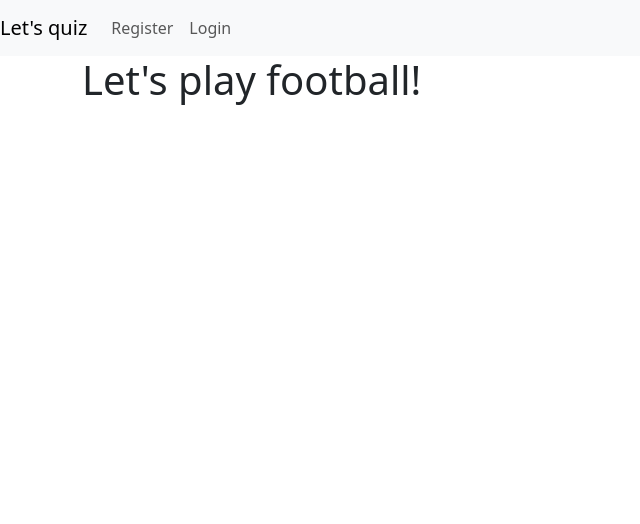
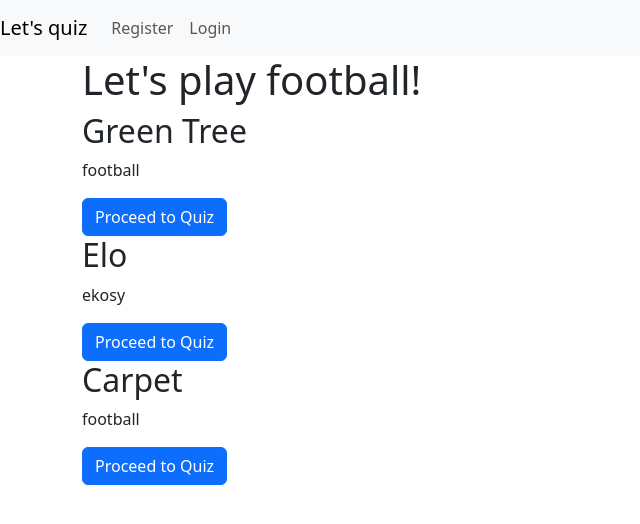
Before and after one commit to Jakubkmn/Quizz_application, a Django app: page /play/ in a window 1280 px wide. Shown: the top 524 px of the page, without its empty margins (0-640 px from the left). Run offline with Django 3.2, Linux system fonts and the light colour scheme; data comes from the database, SQL or seed files in the repository; both versions use the stored data as it was after the commit.

Commit message:
implementing things like create question, showcase created question and you can play created quizes

```diff
--- a/Quiz_app/quiz/urls.py
+++ b/Quiz_app/quiz/urls.py
@@ -9,6 +9,9 @@ urlpatterns = [
     path('logout/', views.logout_user, name='logout'),
     path('register/', views.register_user, name='register'),
     path('play/', views.play, name='play'),
-    path('create_quiz/', views.create_quiz, name='create')
+    path('create_quiz/', views.create_quiz, name='create_quiz'),
+    path('create_questions/<int:quiz_id>/', views.create_question, name='create_question'),
+    path('take_quiz/<int:quiz_id>', views.take_quiz, name='take_quiz'),
+    path('quiz_results/', views.quiz_results, name='quiz_results')
 
 ]
--- a/Quiz_app/quiz/views.py
+++ b/Quiz_app/quiz/views.py
@@ -1,10 +1,11 @@
-from django.shortcuts import render, redirect
+from django.shortcuts import render, redirect, get_object_or_404
 from django.contrib import messages
 from django.contrib.auth import login, logout, authenticate
 from django.contrib.auth.decorators import login_required
-from .forms import SignUpForm
+from django.forms import formset_factory
+from .forms import SignUpForm, QuizForm, QuestionForm, AnswerForm
 from .models import Quiz
-from .forms import QuizForm
+
 # Create your views here.
 
 
@@ -45,8 +46,37 @@ def register_user(request):
         return render(request, 'quiz/register.html', {'form':form})
     return render(request, 'quiz/register.html', {'form':form})
 
+def quiz_results(request):
+    return render(request, 'quiz/quiz_results.html', {})
+
 def play(request):
-    return render(request, 'quiz/play.html', {})
+    quizzes = Quiz.objects.all()
+
+    if request.method == 'POST':
+        quiz_id = request.POST.get('quiz_id')
+        return redirect('quiz:take_quiz', quiz_id=quiz_id)
+    return render(request, 'quiz/play.html', {'quizzes': quizzes})
+
+def take_quiz(request, quiz_id):
+    quiz = Quiz.objects.get(pk=quiz_id)
+    questions = quiz.question_set.all()
+    AnswerFormSet = formset_factory(AnswerForm, extra=len(questions))
+
+    if request.method == 'POST':
+        formset = AnswerFormSet(request.POST, prefix='answer')
+        if formset.is_valid():
+            for i, form in enumerate(formset):
+                answer = form.save(commit=False)
+                answer.question = questions[i]
+                answer.save()
+
+            return redirect('quiz:quiz_results', quiz_id=quiz.id)
+
+    else:
+        formset = AnswerFormSet(prefix='answer')
+
+    return render(request, 'quiz/take_quiz.html', {'quiz': quiz, 'questions': questions, 'formset': formset})
+
 
 def create_quiz(request):
     if request.method == 'POST':
@@ -60,7 +90,8 @@ def create_quiz(request):
             new_quiz = Quiz(name=name, topic=topic, number_of_questions=num_of_questions, time=time)
             new_quiz.save()
 
-            return render(request, 'quiz/question_creator.html', {})
+            return redirect('quiz:create_question', quiz_id=new_quiz.id)
+            # return render(request, 'quiz/question_creator.html', {})
     else:
         form = QuizForm()
         context = {
@@ -68,3 +99,23 @@ def create_quiz(request):
         }
 
     return render(request, 'quiz/create.html', context)
+
+def create_question(request, quiz_id):
+    quiz = Quiz.objects.get(pk=quiz_id)
+    if request.method == 'POST':
+        num_questions = int(request.POST.get('number_of_questions', 0))
+        formset = formset_factory(QuestionForm, extra=num_questions)
+        formset = formset(request.POST)
+        if formset.is_valid():
+            for form in formset:
+                question = form.save(commit=False)
+                question.quiz = quiz
+                question.save()
+
+            return redirect('quiz:home')
+
+    else:
+        num_questions = quiz.number_of_questions
+        formset = formset_factory(QuestionForm, extra=1)
+
+    return render(request, 'quiz/question_creator.html', {'formset': formset, 'quiz': quiz})
--- a/Quiz_app/templates/quiz/home.html
+++ b/Quiz_app/templates/quiz/home.html
@@ -13,7 +13,7 @@
         </div>
 
         <div class="col-md-2">
-          <a href="{% url 'quiz:create' %}" class="btn btn-primary btn-lg btn-huge">Create a Quiz</a>
+          <a href="{% url 'quiz:create_quiz' %}" class="btn btn-primary btn-lg btn-huge">Create a Quiz</a>
         </div>
       </div>
     </div>
--- a/Quiz_app/templates/quiz/play.html
+++ b/Quiz_app/templates/quiz/play.html
@@ -2,5 +2,9 @@
 {% block content %}
 
 <h1>Let's play football!</h1>
-
+{% for quiz in quizzes %}
+    <h2>{{ quiz.name }}</h2>
+    <p>{{ quiz.topic }}</p>
+    <a href="{% url 'quiz:take_quiz' quiz.id %}" class="btn btn-primary">Proceed to Quiz</a>
+{% endfor %}
 {% endblock %}
--- /dev/null
+++ b/Quiz_app/templates/quiz/quiz_results.html
@@ -0,0 +1,5 @@
+{% extends 'quiz/base.html' %}
+{% block content %}
+
+<h2>Good Job!!</h2>
+{% endblock %}
```
Also changed, not shown: Quiz_app/quiz/forms.py (+12 -3 lines), Quiz_app/templates/quiz/question_creator.html (+6 -2 lines), Quiz_app/templates/quiz/take_quiz.html (added, +26 -0 lines), Quiz_app/db.sqlite3.
